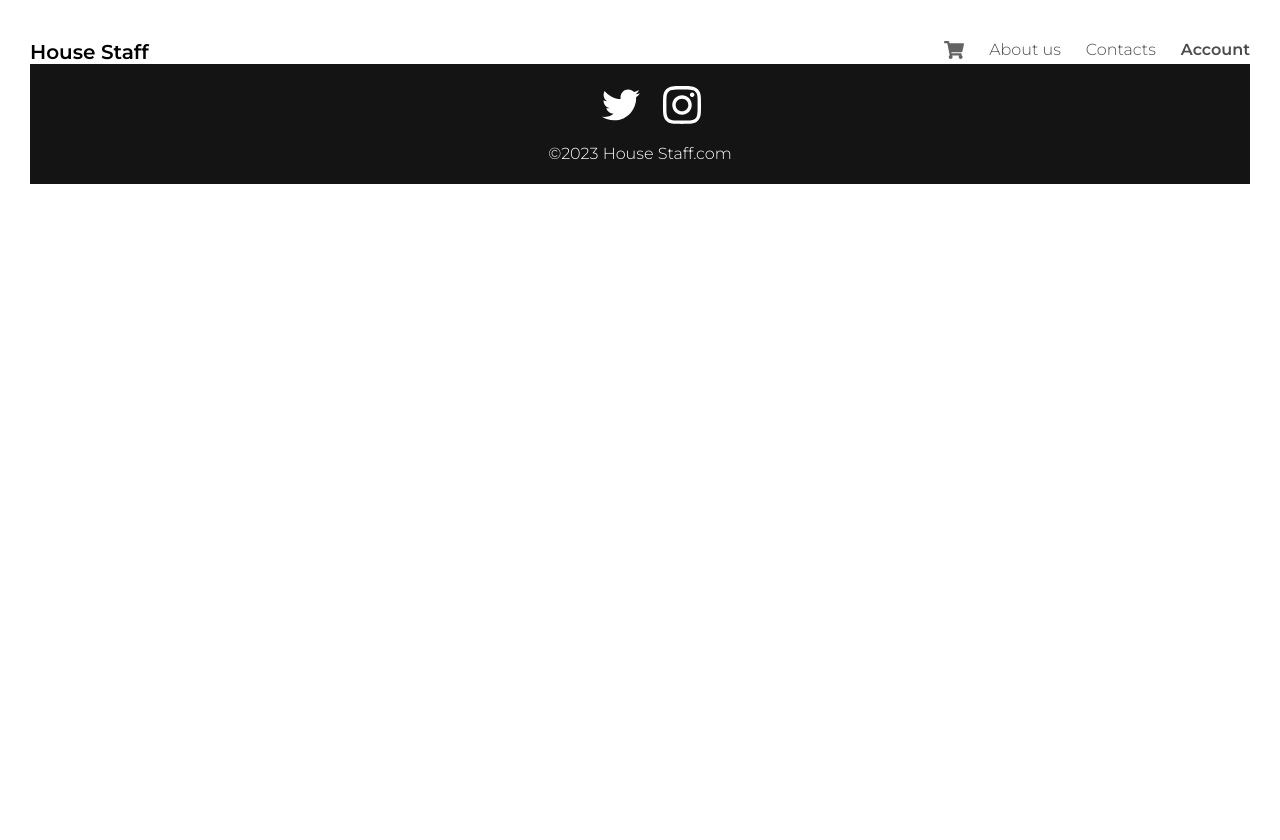
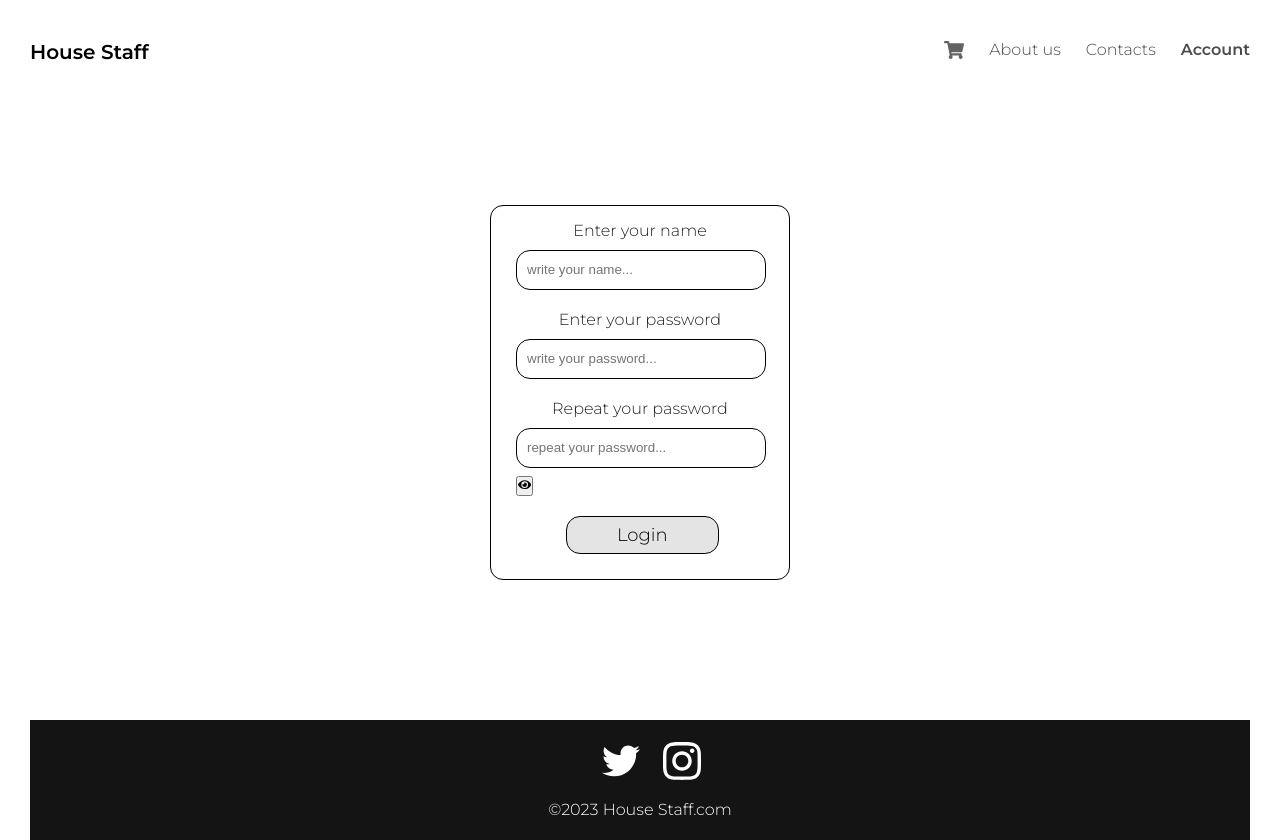
Before and after one commit to Yar1k404/shop-app, a React (Create React App) app: page /account in a window 1280 px wide. Built offline with nearby package versions, Linux system fonts and the light colour scheme.

Commit message:
added account page and login form

```diff
--- a/src/App.js
+++ b/src/App.js
@@ -10,6 +10,7 @@ import Categories from "./components/categories/Categories";
 import Contacts from "./pages/Contacts";
 import AboutUs from "./pages/AboutUs";
 import Cart from "./pages/Cart";
+import Account from "./pages/Account";
 
 import './index.css'
 import './media.css'
@@ -54,6 +55,7 @@ function App() {
                     </>}/>
                     <Route path='/contacts' element={<Contacts/>}/>
                     <Route path='/aboutUs' element={<AboutUs/>}/>
+                    <Route path='/account' element={<Account/>}/>
                     <Route path='/cart' element={<Cart orders={orders} onDelete={removeOrder}/>}/>
                 </Routes>
                 <Footer/>
--- /dev/null
+++ b/src/components/empty-field/EmptyField.css
@@ -0,0 +1,8 @@
+.empty-field {
+    width: 250px;
+    height: 40px;
+    border: 1px solid black;
+    border-radius: 14px;
+    margin: 10px 0 20px;
+    padding-left: 10px;
+}
--- /dev/null
+++ b/src/components/empty-field/EmptyField.js
@@ -0,0 +1,9 @@
+import './EmptyField.css'
+
+function emptyField({type,text}) {
+    return (
+        <input type={type} className='empty-field' placeholder={text} />
+    )
+}
+
+export default emptyField
--- /dev/null
+++ b/src/pages/Account.css
@@ -0,0 +1,34 @@
+.login-form {
+    text-align: center;
+    position: relative;
+    width: 300px;
+    height: 375px;
+    border: 1px solid black;
+    border-radius: 13px;
+    padding: 15px 25px;
+}
+
+.login-btn {
+    position: absolute;
+    top: 310px;
+    left: 75px;
+    text-decoration: none;
+    font-size: 18px;
+    border: 1px solid black;
+    background-color: #e4e4e4;
+    padding: 7px 50px;
+    border-radius: 14px;
+    color: black;
+}
+
+.login-btn:hover {
+    background-color: black;
+    color: white;
+    transition: all 0.3s ease-in-out;
+}
+
+.showPassword-btn {
+    position: absolute;
+    top: 270px;
+    left: 25px;
+}
--- /dev/null
+++ b/src/pages/Account.js
@@ -0,0 +1,34 @@
+import EmptyField from "../components/empty-field/EmptyField";
+import {NavLink} from "react-router-dom";
+import {useState} from "react";
+import {FaEye, FaEyeSlash} from 'react-icons/fa';
+import './Account.css'
+
+function Account() {
+    const [showPassword, setShowPassword] = useState(false)
+
+    const toggleShowPassword = () => {
+        setShowPassword(!showPassword)
+    }
+
+    return (
+        <div className='pages-wrapper'>
+            <div className="login-form">
+                Enter your name
+                <EmptyField type={'text'} text={'write your name...'}/>
+                Enter your password
+                <EmptyField type={'password'} text={'write your password...'}/>
+                Repeat your password
+                <EmptyField type={showPassword ? 'text' : 'password'} text={'repeat your password...'}/>
+
+                <button onClick={toggleShowPassword} className='showPassword-btn'>
+                    {showPassword ? <FaEyeSlash/> : <FaEye/>}
+                </button>
+
+                <NavLink to='/react-shop' className='login-btn'>Login</NavLink>
+            </div>
+        </div>
+    )
+}
+
+export default Account
```
